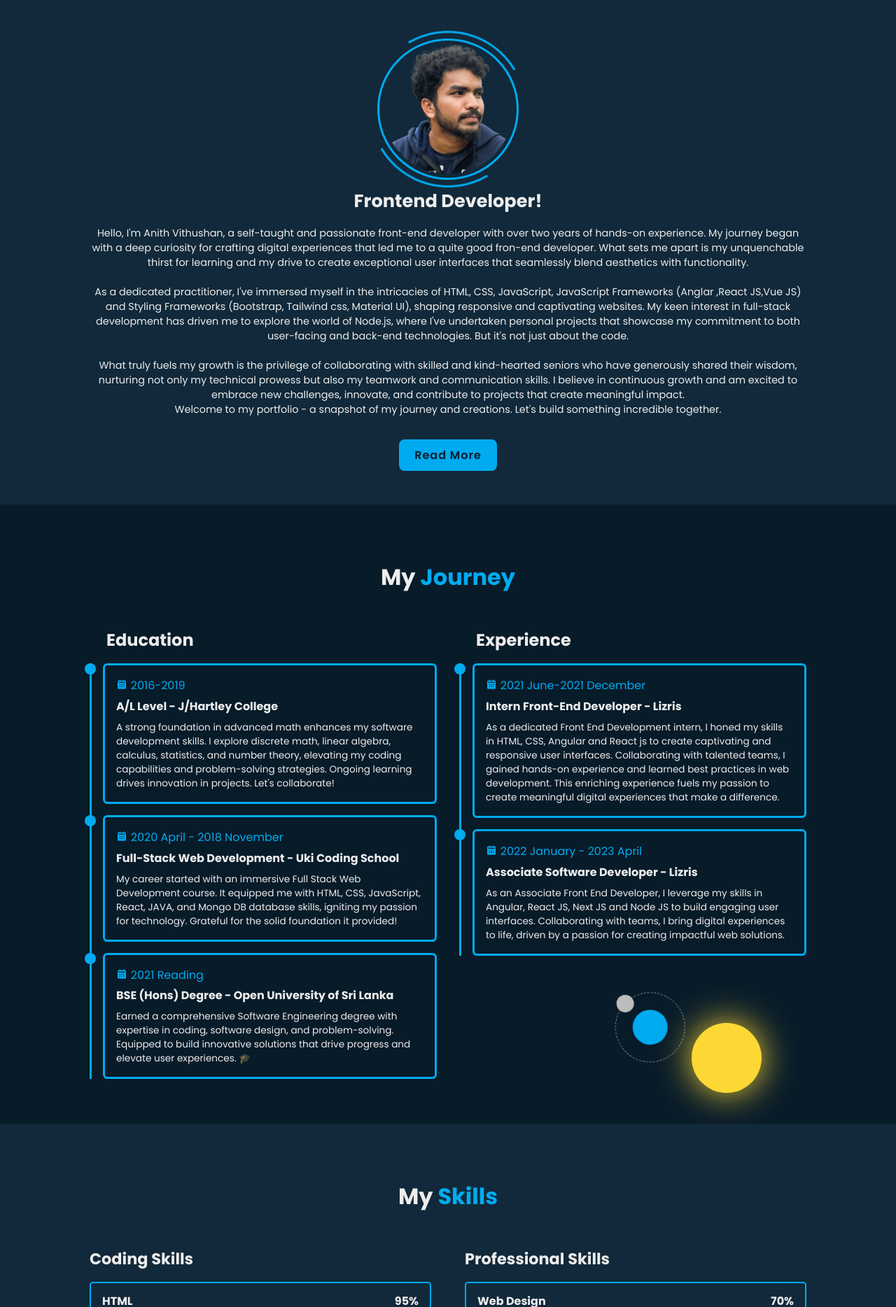
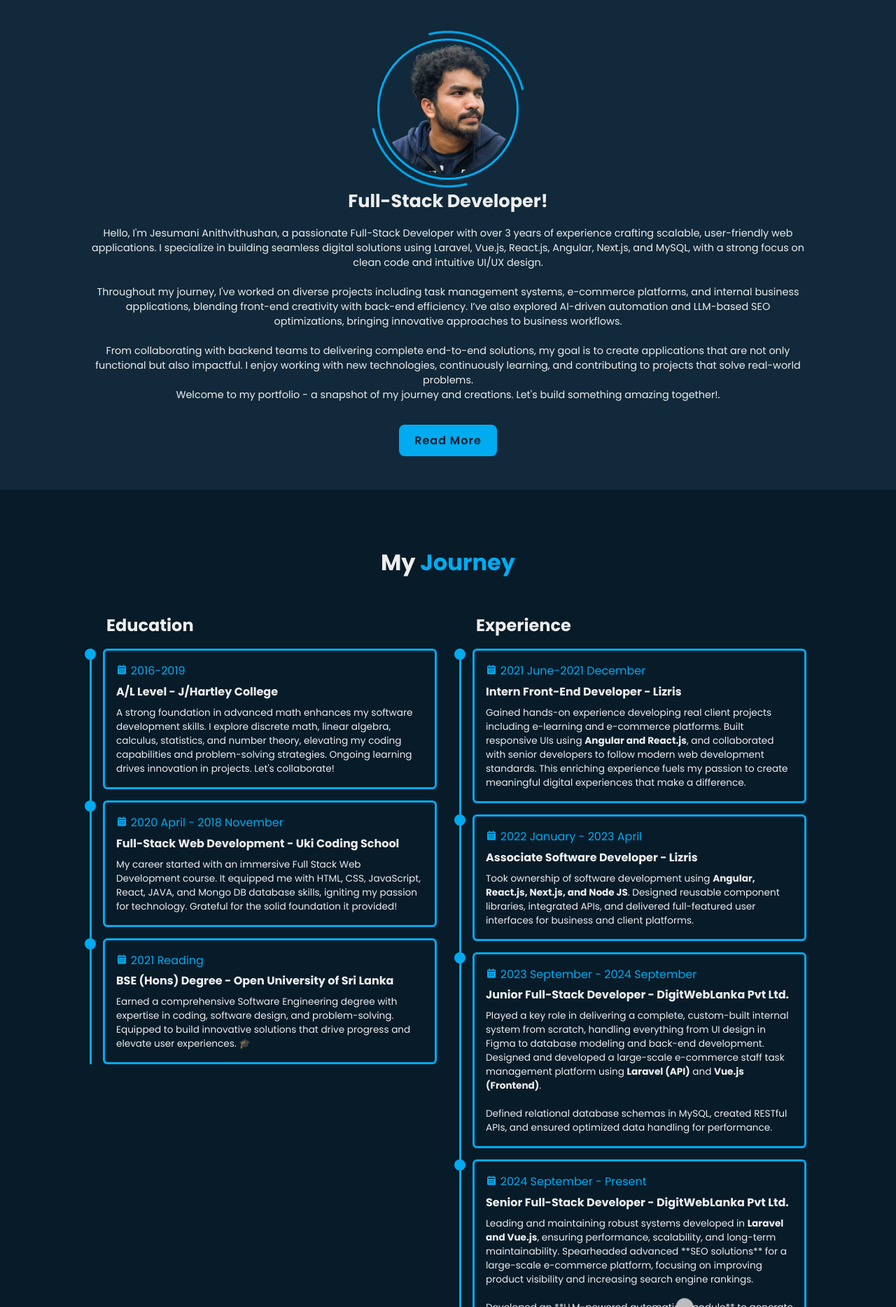
Before and after one commit to vithusan99/AnithCV, a plain HTML site: page index.html in a window 1280 px wide. Shown: the part 932-2800 px from the top of the page at 70% size. Drawn offline with nearby package versions, Linux system fonts and the light colour scheme.

Commit message:
after update last exp

```diff
--- a/index.html
+++ b/index.html
@@ -42,12 +42,13 @@
         <div class="home-body">
             <h1>Hi, I'm <br>Anith vithushan</h1>
             <div class="name-animate">
-                <h3>Front End Developer</h3>
+                <h3>Full-stack Developer</h3>
             </div>
             <p>
-                Building Digital Solutions with Excellence! <br>
-                Talented Software Developer with strong skills | Focused on Driving Innovation & Excellence |
-                Explore my projects and collaborate to shape the future of technology.
+                Full Stack Developer | UI/UX Enthusiast | Problem Solver <br>
+                I specialize in building modern, scalable web applications that blend intuitive design with robust
+                functionality. With over 3 years of experience in technologies like React.js, Angular, Vue.js, Laravel,
+                Node.js, MongoDB and MySQL, I craft digital solutions that meet real-world business needs.
             </p>
             <div class="btn-box">
                 <a class="btn" href="./assets/files/Anithvithushan-cv.pdf" download="Anith's CV">Hire me</a>
@@ -104,23 +105,24 @@
         </div>
 
         <div class="about-content">
-            <h3>Frontend Developer!</h3>
+            <h3>Full-Stack Developer!</h3>
             <p>
-                Hello, I'm Anith Vithushan, a self-taught and passionate front-end developer with over two years of hands-on experience.
-                My journey began with a deep curiosity for crafting digital experiences that led me to a quite good fron-end developer.
-                What sets me apart is my unquenchable thirst for learning and my drive to create exceptional user interfaces that seamlessly
-                blend aesthetics with functionality.
+                Hello, I'm Jesumani Anithvithushan, a passionate Full-Stack Developer with over 3 years of experience
+                crafting scalable, user-friendly web applications. I specialize in building seamless digital solutions
+                using Laravel, Vue.js, React.js, Angular, Next.js, and MySQL, with a strong focus on clean code and
+                intuitive UI/UX design.
                 <br><br>
-                As a dedicated practitioner, I've immersed myself in the intricacies of HTML, CSS, JavaScript, JavaScript Frameworks (Anglar ,React JS,Vue JS) and Styling Frameworks (Bootstrap, Tailwind css, Material UI),
-                 shaping responsive and captivating websites.
-                My keen interest in full-stack development has driven me to explore the world of Node.js, where I've undertaken personal projects that showcase my commitment to both user-facing and back-end technologies.
-                But it's not just about the code.
+                Throughout my journey, I've worked on diverse projects including task management systems, e-commerce
+                platforms, and internal business applications, blending front-end creativity with back-end efficiency.
+                I’ve also explored AI-driven automation and LLM-based SEO optimizations, bringing innovative approaches
+                to business workflows.
                 <br><br>
-                What truly fuels my growth is the privilege of collaborating with skilled and kind-hearted seniors who have generously shared their wisdom,
-                nurturing not only my technical prowess but also my teamwork and communication skills. I believe in continuous growth and am excited to
-                embrace new challenges, innovate, and contribute to projects that create meaningful impact.
+                From collaborating with backend teams to delivering complete end-to-end solutions, my goal is to create
+                applications that are not only functional but also impactful. I enjoy working with new technologies,
+                continuously learning, and contributing to projects that solve real-world problems.
                 <br>
-                Welcome to my portfolio - a snapshot of my journey and creations. Let's build something incredible together.
+                Welcome to my portfolio - a snapshot of my journey and creations. Let's build something amazing
+                together!.
             </p>
             <div class="btn-box btns">
                 <a href="https://vithusan99.github.io/Anith-Portfolio/" class="btn" target="_blank">Read More</a>
@@ -189,11 +191,11 @@
                             </div>
                             <h3>Intern Front-End Developer - Lizris</h3>
                             <p>
-                                As a dedicated Front End Development intern, I honed my skills in HTML, CSS,
-                                Angular and React js to create captivating and responsive user interfaces. Collaborating
-                                with
-                                talented teams, I gained hands-on experience and learned best practices in web
-                                development. This enriching experience fuels my passion to create meaningful digital
+                                Gained hands-on experience developing real client projects including e-learning and
+                                e-commerce platforms. Built responsive UIs using <strong>Angular and React.js</strong>,
+                                and collaborated
+                                with senior developers to follow modern web development standards.
+                                This enriching experience fuels my passion to create meaningful digital
                                 experiences that make a difference.
                             </p>
                         </div>
@@ -205,10 +207,47 @@
                             </div>
                             <h3>Associate Software Developer - Lizris</h3>
                             <p>
-                                As an Associate Front End Developer, I leverage my skills in Angular, React JS, Next JS
-                                and Node JS
-                                to build engaging user interfaces. Collaborating with teams, I bring digital experiences
-                                to life, driven by a passion for creating impactful web solutions.
+                                Took ownership of software development using <strong>Angular, React.js, Next.js, and
+                                    Node JS</strong>.
+                                Designed reusable component libraries, integrated APIs, and delivered full-featured user
+                                interfaces for business and client platforms.
+                            </p>
+                        </div>
+                    </div>
+                    <div class="edu-content">
+                        <div class="content">
+                            <div class="year">
+                                <i class="bx bxs-calendar"></i>2023 September - 2024 September
+                            </div>
+                            <h3>Junior Full-Stack Developer - DigitWebLanka Pvt Ltd.</h3>
+                            <p>
+                                Played a key role in delivering a complete, custom-built internal system from scratch,
+                                handling everything from UI design in Figma to database modeling and back-end
+                                development. Designed and developed a large-scale e-commerce staff task management
+                                platform using <strong>Laravel (API)</strong> and <strong>Vue.js (Frontend)</strong>.
+                                <br><br>
+                                Defined relational database schemas in MySQL, created RESTful APIs, and ensured
+                                optimized data handling for performance.
+
+                            </p>
+                        </div>
+                    </div>
+                    <div class="edu-content">
+                        <div class="content">
+                            <div class="year">
+                                <i class="bx bxs-calendar"></i>2024 September - Present
+                            </div>
+                            <h3>Senior Full-Stack Developer - DigitWebLanka Pvt Ltd.</h3>
+                            <p>
+                                Leading and maintaining robust systems developed in <strong>Laravel and Vue.js</strong>,
+                                ensuring performance, scalability, and long-term maintainability. Spearheaded advanced
+                                **SEO solutions** for a large-scale e-commerce platform, focusing on improving product
+                                visibility and increasing search engine rankings.
+                                <br><br>
+                                Developed an **LLM-powered automation module** to generate SEO-optimized content
+                                dynamically, enhancing discoverability and saving manual effort. Integrated third-party
+                                APIs (including eBay), optimized database queries, and implemented full-stack
+                                improvements to support high-volume traffic and data flow.
                             </p>
                         </div>
                     </div>
@@ -218,7 +257,7 @@
 
         <section class="solar-design">
             <!-- <div class="sun_cover"> -->
-                <div class="sun"></div>
+            <div class="sun"></div>
             <!-- </div> -->
             <div class="earth">
                 <div class="moon"></div>
@@ -227,8 +266,12 @@
 
     </section>
 
+    <section id="skills">
+        <h2>Skills</h2>
+        <div id="skills-container"></div>
+    </section>
 
-    <section class="skills" id="skills">
+    <section class="skills" id="skillset">
         <h2 class="heading">My <span>Skills</span></h2>
 
         <div class="skill-row">
@@ -241,7 +284,7 @@
                             <div class="bar"><span></span></div>
                         </div>
                         <div class="progress">
-                            <h3>CSS <span>90%</span></h3>
+                            <h3>CSS <span>95%</span></h3>
                             <div class="bar"><span></span></div>
                         </div>
                         <div class="progress">
@@ -249,11 +292,23 @@
                             <div class="bar"><span></span></div>
                         </div>
                         <div class="progress">
-                            <h3>REACT JS <span>85%</span></h3>
+                            <h3>React JS <span>85%</span></h3>
                             <div class="bar"><span></span></div>
                         </div>
                         <div class="progress">
-                            <h3>JAVA <span>70%</span></h3>
+                            <h3>JAVA <span>60%</span></h3>
+                            <div class="bar"><span></span></div>
+                        </div>
+                        <div class="progress">
+                            <h3>Laravel <span>80%</span></h3>
+                            <div class="bar"><span></span></div>
+                        </div>
+                        <div class="progress">
+                            <h3>Vue JS <span>80%</span></h3>
+                            <div class="bar"><span></span></div>
+                        </div>
+                        <div class="progress">
+                            <h3>MySQL <span>70%</span></h3>
                             <div class="bar"><span></span></div>
                         </div>
                     </div>
--- a/main.css
+++ b/main.css
@@ -593,6 +593,29 @@ section {
     font-size: .85rem;
     padding-top: .5rem;
 }
+/* -----------------------------------          new skill  */
+ .skill {
+    margin-bottom: 15px;
+  }
+
+  .skill-name {
+    font-weight: bold;
+    margin-bottom: 5px;
+  }
+
+  .skill-bar {
+    background-color: #e0e0e0;
+    border-radius: 20px;
+    height: 20px;
+    overflow: hidden;
+  }
+
+  .skill-fill {
+    height: 100%;
+    background-color: #3498db;
+    width: 0;
+    transition: width 0.5s ease;
+  }
 
 /* -------------------------------------skills--------------------------------------------  */
 
@@ -858,8 +881,8 @@ section {
 
 .solar-design{
     position: absolute;
-    bottom: 5%;
-    right: 5%;
+    bottom: 1%;
+    right: 1%;
     display: flex;
     align-items: center;
     justify-content: center;
--- a/script.js
+++ b/script.js
@@ -44,3 +44,39 @@ window.onscroll = () => {
   menuIcon.classList.remove("bx-x");
   navbar.classList.remove("active");
 };
+// skillset
+const skills = [
+    { name: "HTML", percentage: 95 },
+    { name: "CSS", percentage: 90 },
+    { name: "React JS", percentage: 85 },
+    { name: "Angular 2", percentage: 85 },
+    { name: "Vue.js", percentage: 80 },
+    { name: "Java", percentage: 60 },
+    { name: "Laravel", percentage: 80 },
+    { name: "MySQL", percentage: 75 },
+    { name: "Mongo DB", percentage: 75 },
+    { name: "ReactNative", percentage: 70 }
+  ];
+
+  const container = document.getElementById("skills-container");
+
+  skills.forEach(skill => {
+    const skillBox = document.createElement("div");
+    skillBox.className = "skill";
+
+    const skillLabel = document.createElement("div");
+    skillLabel.className = "skill-name";
+    skillLabel.textContent = `${skill.name} (${skill.percentage}%)`;
+
+    const progressBar = document.createElement("div");
+    progressBar.className = "skill-bar";
+
+    const progressFill = document.createElement("div");
+    progressFill.className = "skill-fill";
+    progressFill.style.width = `${skill.percentage}%`;
+
+    progressBar.appendChild(progressFill);
+    skillBox.appendChild(skillLabel);
+    skillBox.appendChild(progressBar);
+    container.appendChild(skillBox);
+  });
```
